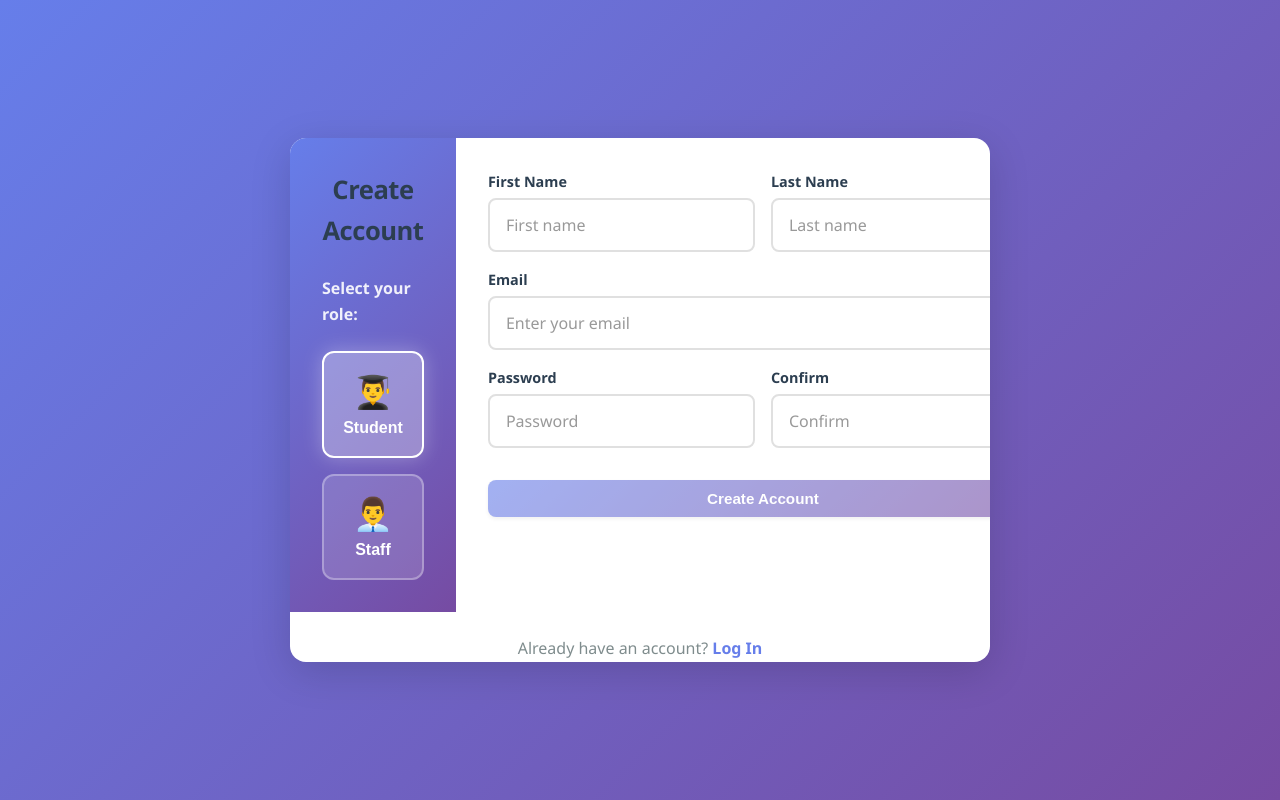
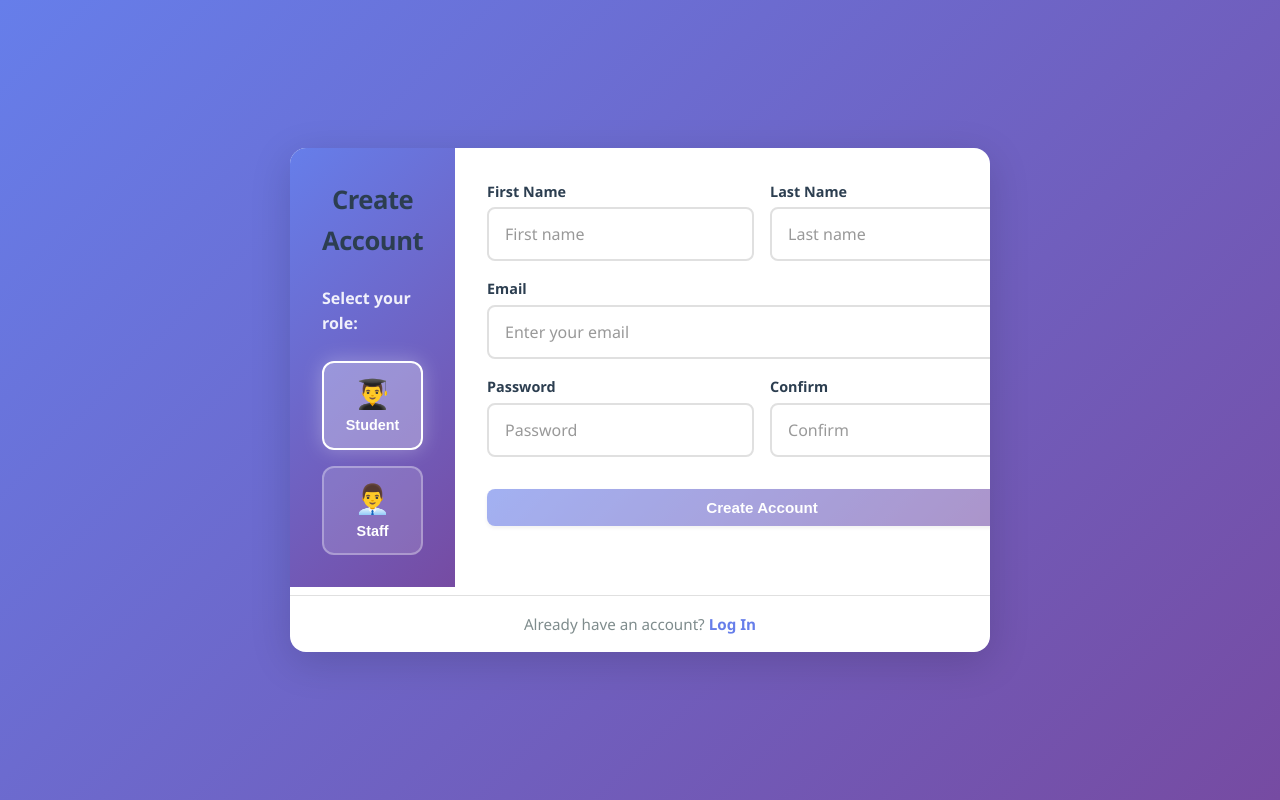
Before and after one commit to Abosmra/Agile-SWDev, a React (Create React App) app in the folder frontend/: page /signup in a window 1280 px wide. Built offline with nearby package versions, Linux system fonts and the light colour scheme; the HTML template or start-up script is replaced by a standard one.

Commit message:
Compact role buttons and style signup footer
- Reduce role button padding and icon size
- Add divider line and centered 'Already have an account' footer
- Improve visual hierarchy

```diff
--- a/frontend/src/App.css
+++ b/frontend/src/App.css
@@ -537,18 +537,18 @@ button:disabled {
 }
 
 .role-btn-vertical {
-  padding: 1.2rem;
+  padding: 0.9rem 1rem;
   background: rgba(255, 255, 255, 0.15);
   border: 2px solid rgba(255, 255, 255, 0.3);
   color: white;
   border-radius: 12px;
   cursor: pointer;
-  font-size: 1rem;
+  font-size: 0.9rem;
   font-weight: 600;
   display: flex;
   flex-direction: column;
   align-items: center;
-  gap: 0.5rem;
+  gap: 0.4rem;
   transition: all 0.3s ease;
 }
 
@@ -565,7 +565,7 @@ button:disabled {
 }
 
 .role-icon {
-  font-size: 2rem;
+  font-size: 1.8rem;
   display: block;
 }
 
@@ -584,6 +584,32 @@ button:disabled {
 
 .form-group.full-width {
   grid-column: 1 / -1;
+}
+
+.signup-footer {
+  grid-column: 1 / -1;
+  text-align: center;
+  padding: 0 2rem 1rem 2rem;
+  border-top: 1px solid var(--border-color);
+  margin-top: 0.5rem;
+}
+
+.signup-footer p {
+  margin: 1rem 0 0 0;
+  color: var(--gray-text);
+  font-size: 0.95rem;
+}
+
+.signup-footer a {
+  color: var(--primary-color);
+  font-weight: 600;
+  text-decoration: none;
+  transition: all 0.3s ease;
+}
+
+.signup-footer a:hover {
+  color: var(--primary-dark);
+  text-decoration: underline;
 }
 
 .auth-container h1 {
--- a/frontend/src/Pages/Signup.jsx
+++ b/frontend/src/Pages/Signup.jsx
@@ -174,9 +174,9 @@ export default function Signup({ onLogin }) {
         </form>
         </div>
 
-        <p className="auth-link">
-          Already have an account? <Link to="/login">Log In</Link>
-        </p>
+        <div className="signup-footer">
+          <p>Already have an account? <Link to="/login">Log In</Link></p>
+        </div>
       </div>
     </div>
   );
```
